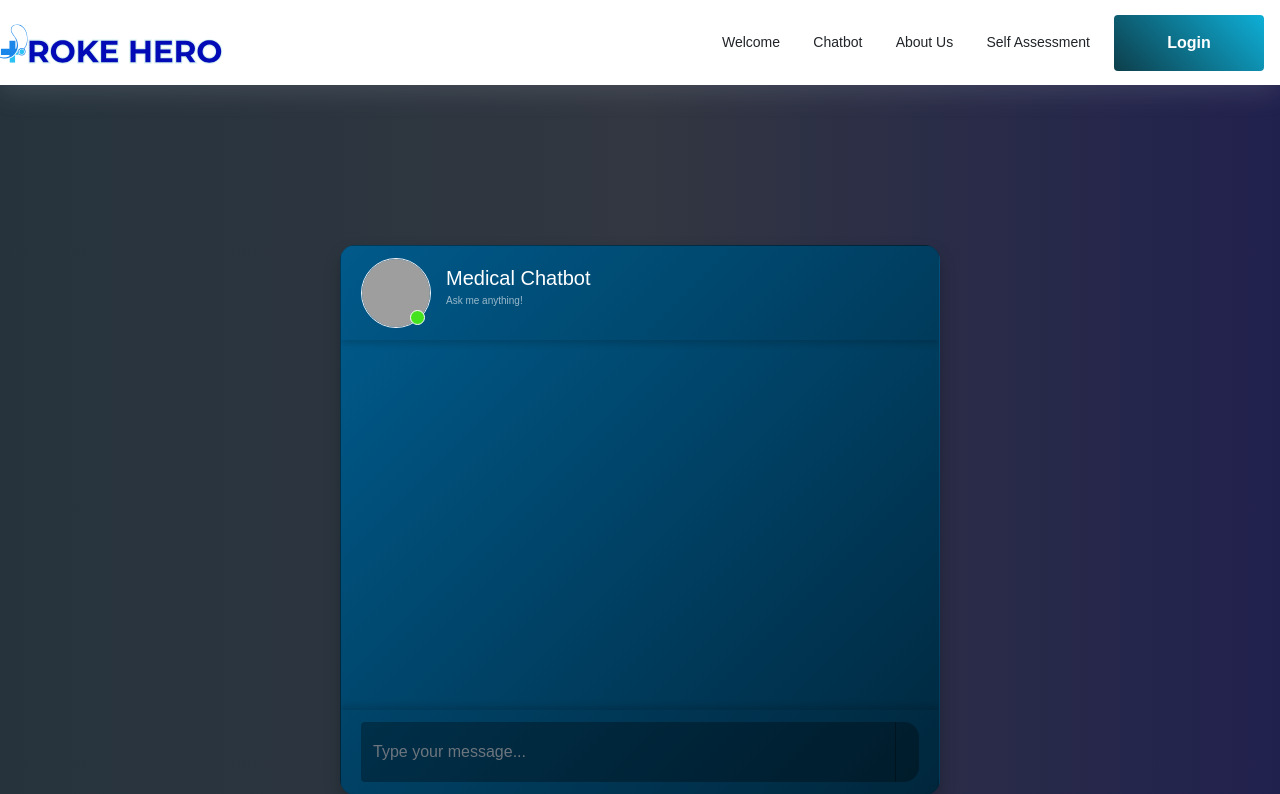
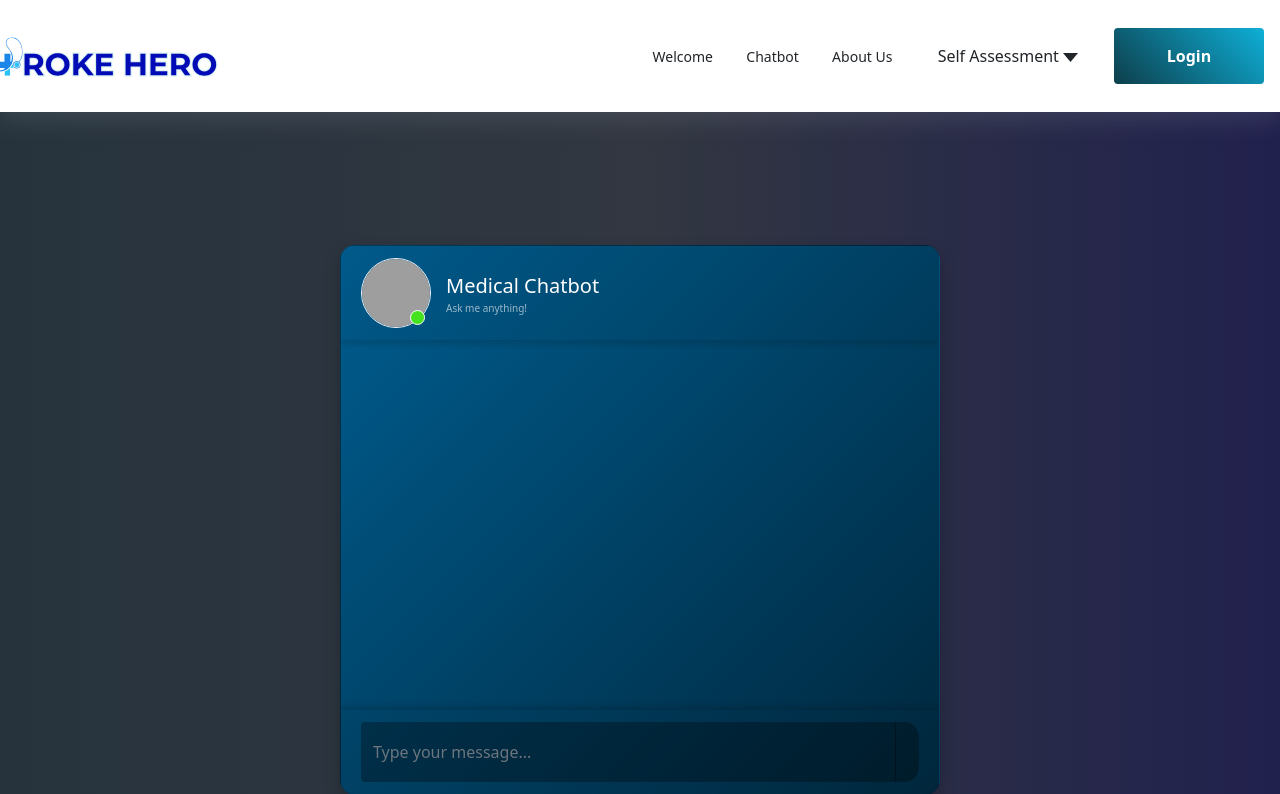
Before and after one commit to Zfeng0207/FIT3199-FYP, a Flask app: page /chatbot in a window 1280 px wide. Shown: the top 794 px of the page. Run offline with Flask 3, Linux system fonts and the light colour scheme; some libraries are stand-ins or nearby versions; grey boxes are pictures that could not be loaded.

Commit message:
changed nav bar in chatbot

```diff
--- a/src/templates/chat.html
+++ b/src/templates/chat.html
@@ -14,24 +14,68 @@
 
   <!-- Custom Chatbot CSS -->
   <link rel="stylesheet" href="{{ url_for('static', filename='css/style.css') }}">
+
+  <!-- 1) Tailwind CSS (load first to scope Reset here) -->
+  <link href="https://cdn.jsdelivr.net/npm/tailwindcss@2.2.19/dist/tailwind.min.css" rel="stylesheet" />
+
+  <style>
+    /* 1) container only shrinks in width, but stays the same height as the nav */
+    #cs-navigation .cs-logo {
+      width: auto     !important;
+      height: 4.0625rem !important; /* back to the default desktop height */
+      overflow: visible;            /* let your hero-text spill out if you’re using negative margins */
+      transform: translateX(-65px) !important;
+    }
+
+    /* 1) Allow the dropdown to overflow the nav without resizing it */
+    #cs-navigation,
+    #cs-navigation .cs-container,
+    #cs-navigation .cs-ul-wrapper {
+      overflow: visible !important;
+    }
+
+    /* 2) Desktop: make the submenu absolute, vertical, and add gap */
+    @media only screen and (min-width: 64rem) {
+      #cs-navigation .cs-dropdown {
+        position: relative; /* ensure absolute child is positioned off the li */
+      }
+      #cs-navigation .cs-dropdown .cs-drop-ul {
+        position: absolute !important; /* take it out of the document flow */
+        top: 100% !important;          /* sit directly below the menu item */
+        left: 0 !important;
+        display: flex !important;       /* flex‑column gives us true gaps */
+        flex-direction: column !important;
+        gap: 1rem !important;           /* increase vertical space between links */
+        padding: 0.2rem 0 !important;   /* optional breathing room above/below */
+        margin: 0 !important;           /* reset any built‑in margins */
+      }
+    }
+
+    /* 3) Mobile: same absolute behavior so it won’t push content down */
+    @media only screen and (max-width: 63.9375rem) {
+      #cs-navigation .cs-dropdown .cs-drop-ul {
+        position: absolute !important;
+        top: 100% !important;
+        left: 0 !important;
+        display: flex !important;
+        flex-direction: column !important;
+        gap: 1rem !important;
+        margin: 0 !important;
+        padding: 0.5rem 0 !important;
+      }
+    }
+  </style>
 </head>
 
 <body>
   <!-- ============================================ -->
   <!--                 Navigation                   -->
   <!-- ============================================ -->
-<!DOCTYPE html>
-<html lang="en">
-<head>
-  <meta charset="UTF-8" />
-  <meta name="viewport" content="width=device-width, initial-scale=1.0" />
-  <title>Services and File Upload</title>
-  <link rel="stylesheet" href="{{ url_for('static', filename='css/navigation_bar_style.css') }}" />
-</head>
-<header id="cs-navigation">
+  <header id="cs-navigation" class="fixed top-0 left-0 w-full z-50 bg-white shadow-md">
     <div class="cs-container">
-    <a href="" class="cs-logo" aria-label="back to home">
-      <img src="{{ url_for('static', filename='images/stroke_hero_text.svg') }}" class="hero-text" alt="Stroke Hero Logo" decoding="async">
+      <a href="{{ url_for('home') }}" class="cs-logo" aria-label="back to home">
+        <!-- larger logo via utility classes -->
+        <img src="{{ url_for('static', filename='images/stroke_hero_text.svg') }}" class="hero-text" alt="Stroke Hero Logo" decoding="async"/>
       </a>
       <nav class="cs-nav" role="navigation">
         <button class="cs-toggle" aria-label="mobile menu toggle">
@@ -49,17 +93,43 @@
             {% if user %}
             <li class="cs-li"><a href="{{ url_for('stroke_prediction_routing') }}" class="cs-li-link">Stroke Prediction</a></li>
             {% endif %}
-          <li class="cs-li"><a href="{{ url_for('self_assesment_routing') }}" class="cs-li-link">Self Assessment</a></li>
+            <li class="cs-li cs-dropdown">
+              <!-- top‐level link stays as your Self Assessment page -->
+              <a href="{{ url_for('self_assesment_routing') }}"
+                 class="cs-li-link cs-drop-link">
+                Self Assessment
+                <svg class="cs-drop-icon" viewBox="0 0 10 6" aria-hidden="true">
+                  <path d="M0 0l5 6 5-6z" fill="currentColor"/>
+                </svg>
+              </a>
+
+              <ul class="cs-drop-ul">
+                <li class="cs-drop-li">
+                  <a href="{{ url_for('self_assesment_routing') }}"
+                     class="cs-li-link">
+                    ASCVD Risk Estimator
+                  </a>
+                </li>
+                <li class="cs-drop-li">
+                  <a href="{{ url_for('self_assesment_routing') }}"
+                     class="cs-li-link">
+                    ABCD² Score for TIA
+                  </a>
+                </li>
+                <li class="cs-drop-li">
+                  <a href="{{ url_for('self_assesment_routing') }}"
+                     class="cs-li-link">
+                    Self Assessment Info
+                  </a>
+                </li>
+              </ul>
+            </li>
           </ul>
         </div>
       </nav>
-
-    <!-- Show Login or Logout Button based on User Authentication -->
       {% if user %}
-      <!-- If the user is logged in, show the Logout button -->
       <a href="{{ url_for('logout') }}" class="cs-button-solid cs-nav-button" style="background: linear-gradient(45deg, #0d3e4b, #0eafd7);">Logout</a>
       {% else %}
-      <!-- If the user is not logged in, show the Login button -->
       <a href="{{ url_for('login') }}" class="cs-button-solid cs-nav-button" style="background: linear-gradient(45deg, #0d3e4b, #0eafd7);">Login</a>
       {% endif %}
     </div>
@@ -153,5 +223,51 @@
       });
     });
   </script>
+
+  <script>
+    let currentTab = 'pearls';
+    let expanded = true;
+
+    const tabs = ['when', 'pearls', 'why'];
+
+    function updateTabs() {
+      tabs.forEach(id => {
+        const tabBtn = document.getElementById(`tab-${id}`);
+        const arrow = document.getElementById(`arrow-${id}`);
+        const isActive = id === currentTab;
+
+        tabBtn.classList.remove('text-green-700', 'border-green-500');
+        arrow.textContent = '▼';
+
+        if (isActive) {
+          if (expanded) {
+            arrow.textContent = '▲';
+            tabBtn.classList.add('text-green-700', 'border-green-500');
+          }
+        }
+      });
+    }
+
+    function selectTab(tab) {
+      const newInfo = document.getElementById(`info-${tab}`);
+      const oldInfo = document.getElementById(`info-${currentTab}`);
+
+      if (tab === currentTab) {
+        expanded = !expanded;
+        newInfo.classList.toggle('hidden');
+      } else {
+        oldInfo.classList.add('hidden');
+        newInfo.classList.remove('hidden');
+        currentTab = tab;
+        expanded = true;
+      }
+
+      updateTabs();
+    }
+
+    // Init
+    document.getElementById('info-pearls').classList.remove('hidden');
+    updateTabs();
+  </script>
 </body>
 </html>
```
Lines whose indentation alone changed are shown as unchanged.
